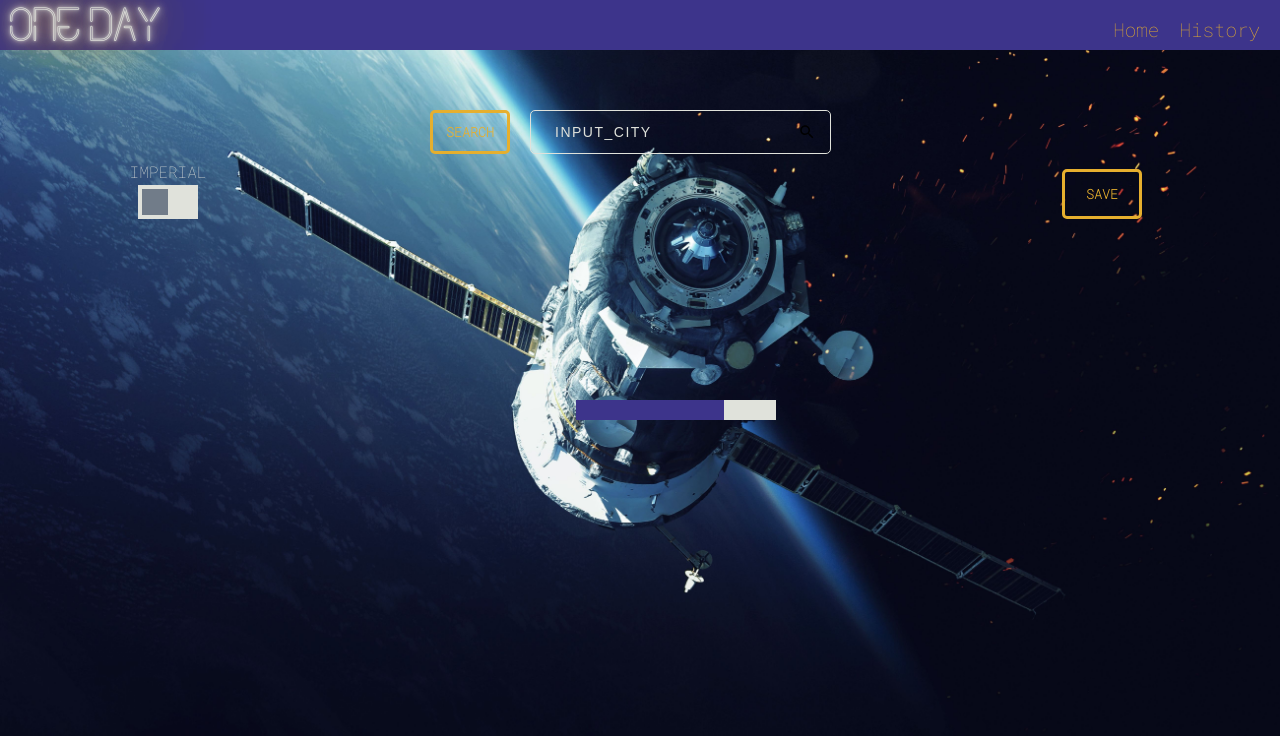
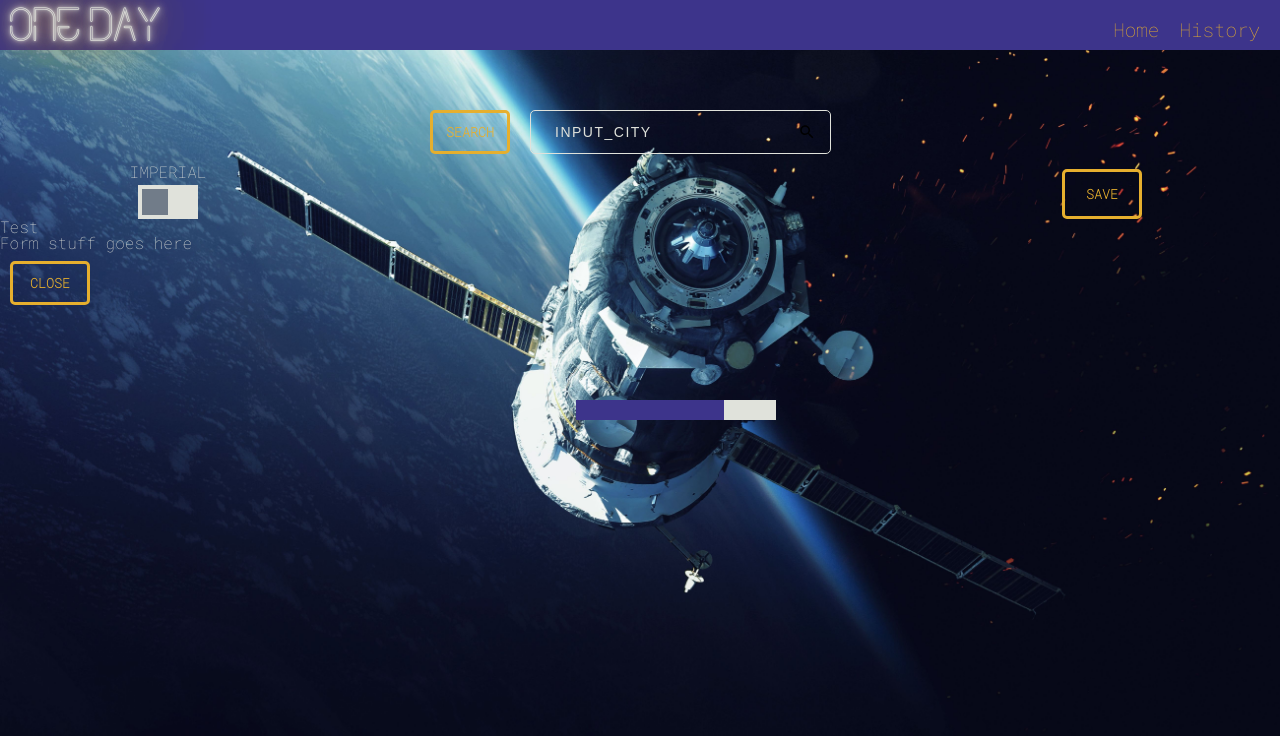
Before and after one commit to puentebravo/oneDay, a React (Create React App) app in the folder client/: page / in a window 1280 px wide. Shown: the top 736 px of the page. Built offline with nearby package versions, Linux system fonts and the light colour scheme; no server answers.

Commit message:
Added state variables for modal, passed to components

```diff
--- a/client/src/pages/home/index.tsx
+++ b/client/src/pages/home/index.tsx
@@ -9,6 +9,7 @@ import UnitSwitch from "../../components/unitSwitch";
 import FiveDay from "../../components/fiveDay";
 import Hourly from "../../components/hourly";
 import SaveBtn from "../../components/saveBtn";
+import Modal from "../../components/modal";
 
 
 
@@ -22,6 +23,8 @@ interface Coords {
 function Home() {
 
     const [city, setCity] = useState<string>("")
+
+    const [show, setShow] = useState<boolean>(false)
 
     const [weatherData, setWeatherData] = useState<weatherResponse>()
 
@@ -78,8 +81,9 @@ function Home() {
             <SearchBar city={city} setCity={setCity} getCityWeather={getCityWeather} units={units} />
             <section id="controlBar">
                 <UnitSwitch unit={units} setUnit={setUnits} />
-                <SaveBtn />
+                <SaveBtn setStatus={setShow} />
             </section>
+
 
             {weatherData ?
 
@@ -92,6 +96,7 @@ function Home() {
                 : <ProgressBar />
 
             }
+            <Modal status={show} setStatus={setShow} />
 
 
         </>
```
